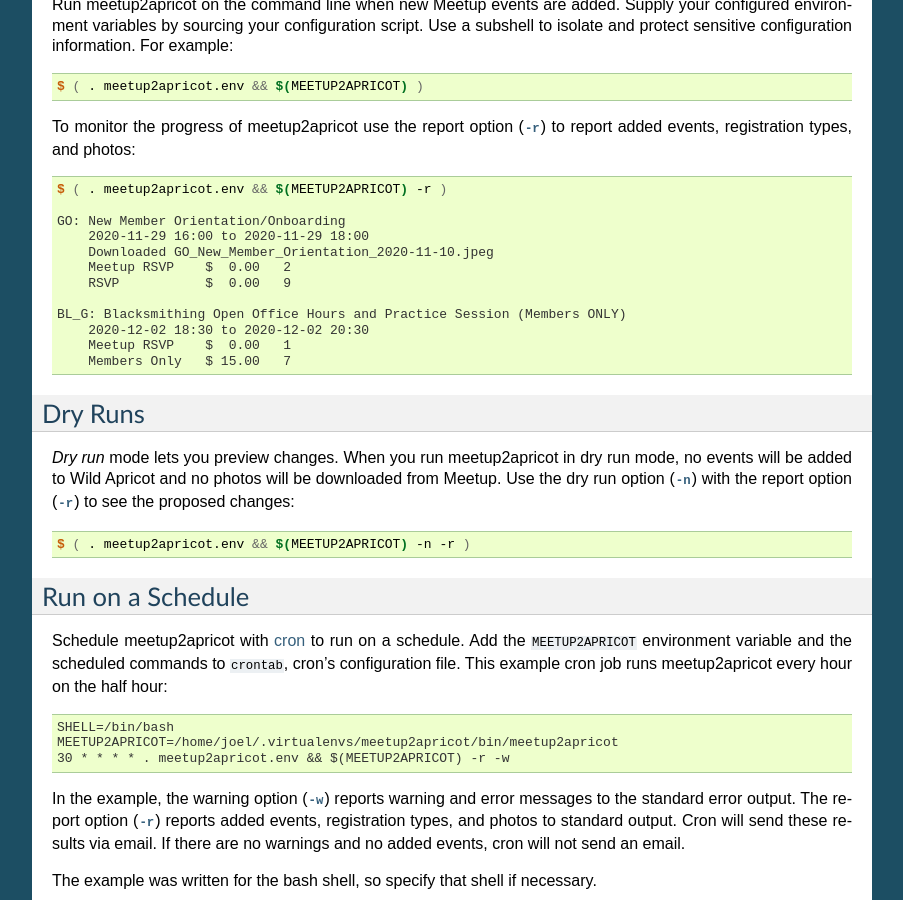
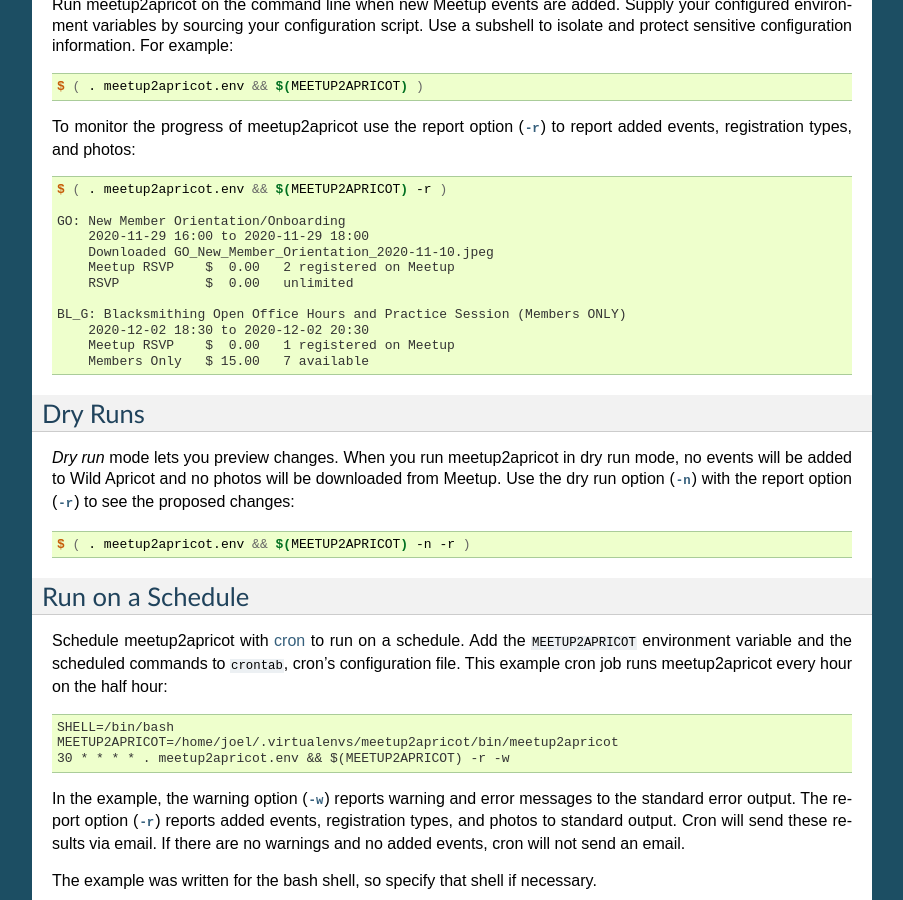
Before and after one commit to nova-labs/meetup2apricot, a Sphinx documentation site: the page built from docs/user-manual/operation.rst, in a window 1280 px wide and 900 px high, scrolled down 714 px. Shown: the whole window, without its empty margins (198-1101 px from the left). Built offline with Sphinx 7.4.7, drawn with Linux system fonts in a browser that asks for light colours.

Commit message:
Document report format changes.

```diff
--- a/docs/user-manual/operation.rst
+++ b/docs/user-manual/operation.rst
@@ -58,13 +58,13 @@
     GO: New Member Orientation/Onboarding
         2020-11-29 16:00 to 2020-11-29 18:00
         Downloaded GO_New_Member_Orientation_2020-11-10.jpeg
-        Meetup RSVP    $  0.00   2
-        RSVP           $  0.00   9
+        Meetup RSVP    $  0.00   2 registered on Meetup
+        RSVP           $  0.00   unlimited
 
     BL_G: Blacksmithing Open Office Hours and Practice Session (Members ONLY)
         2020-12-02 18:30 to 2020-12-02 20:30
-        Meetup RSVP    $  0.00   1
-        Members Only   $ 15.00   7
+        Meetup RSVP    $  0.00   1 registered on Meetup
+        Members Only   $ 15.00   7 available
 
 
 Dry Runs
```
